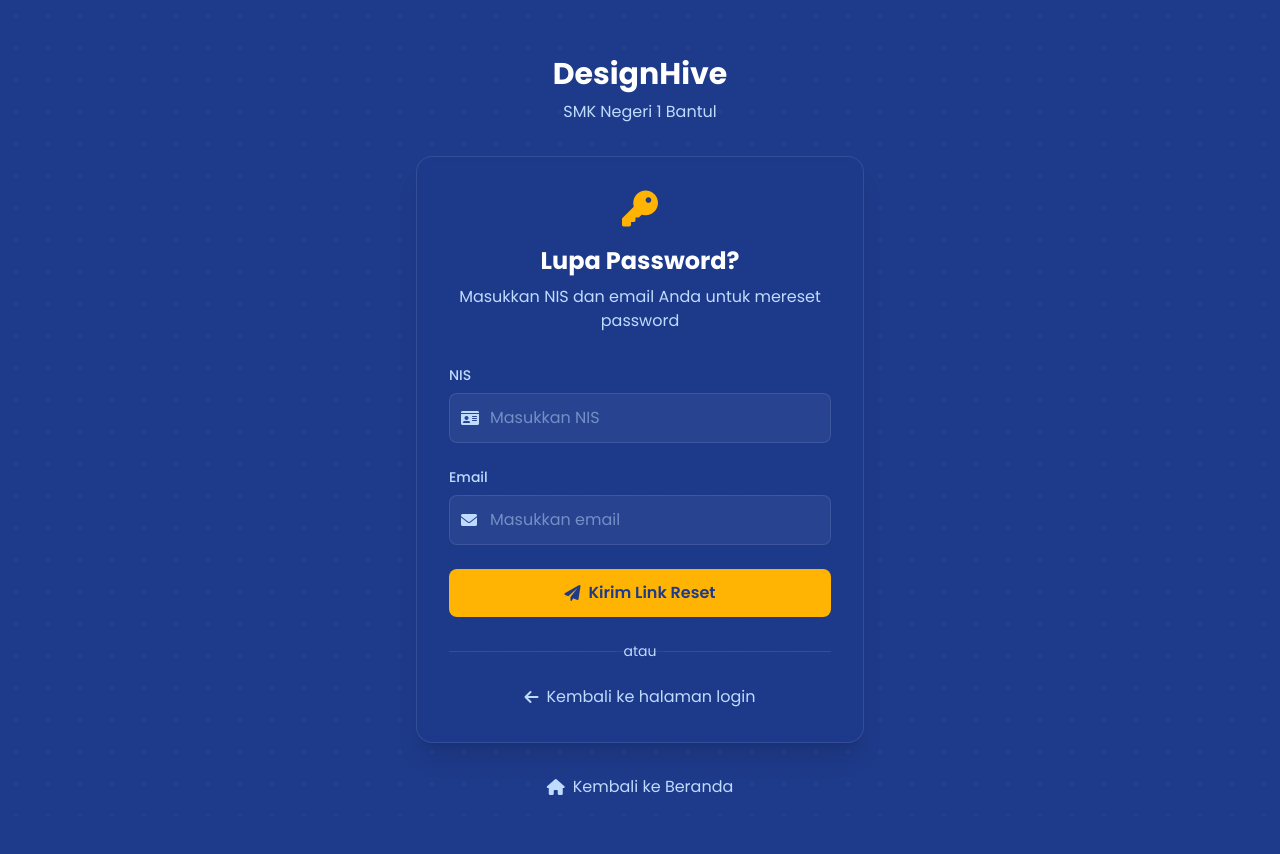
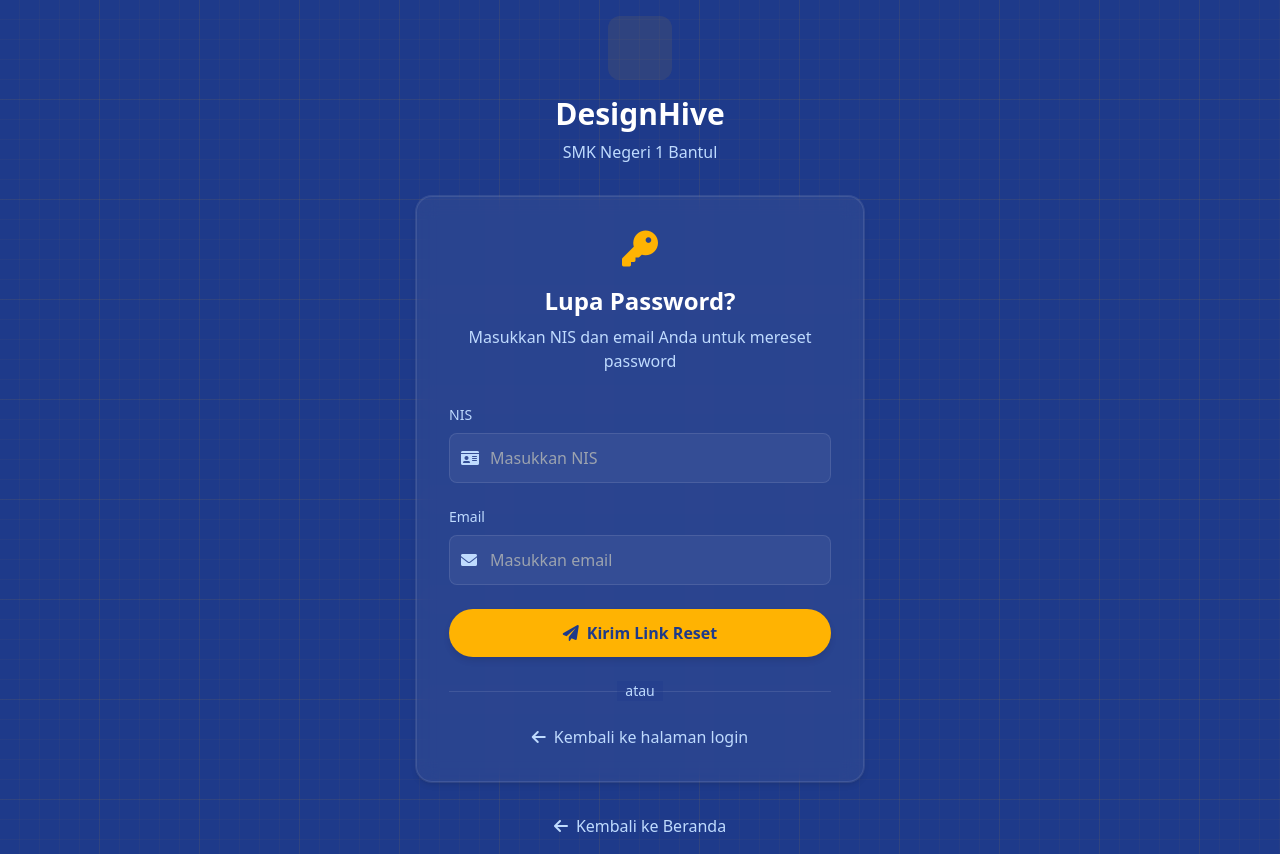
Before and after one commit to Avantheim-R/blackboxai-1746694529777, a PHP site: page /auth/forgot_password.php in a window 1280 px wide. Before the commit the page ends 795 px from the top, so only its background shows below. Run offline with PHP 8.4, Linux system fonts and the light colour scheme; some libraries are stand-ins or nearby versions.

Commit message:
Add auth/forgot_password.php 1746704999048

```diff
--- a/auth/forgot_password.php
+++ b/auth/forgot_password.php
@@ -41,47 +41,33 @@ if ($_SERVER['REQUEST_METHOD'] === 'POST') {
 <!DOCTYPE html>
 <html lang="id">
 <head>
-    <meta charset="UTF-8">
-    <meta name="viewport" content="width=device-width, initial-scale=1.0">
+    <meta charset="UTF-8" />
+    <meta name="viewport" content="width=device-width, initial-scale=1" />
     <title>Lupa Password - DesignHive</title>
     <script src="https://cdn.tailwindcss.com"></script>
-    <link href="https://cdnjs.cloudflare.com/ajax/libs/font-awesome/6.0.0-beta3/css/all.min.css" rel="stylesheet">
-    <link href="https://fonts.googleapis.com/css2?family=Poppins:wght@300;400;500;600;700&display=swap" rel="stylesheet">
-    <style>
-        body {
-            font-family: 'Poppins', sans-serif;
-            background-color: #1E3A8A;
-            background-image: radial-gradient(rgba(255, 179, 2, 0.05) 2px, transparent 2px);
-            background-size: 32px 32px;
-        }
-        .form-input {
-            transition: all 0.3s ease;
-        }
-        .form-input:focus {
-            border-color: #FFB302;
-            box-shadow: 0 0 0 2px rgba(255, 179, 2, 0.1);
-        }
-    </style>
+    <link href="https://cdnjs.cloudflare.com/ajax/libs/font-awesome/6.0.0-beta3/css/all.min.css" rel="stylesheet" />
+    <link href="https://fonts.googleapis.com/css2?family=Poppins:wght@300;400;500;600;700&display=swap" rel="stylesheet" />
+    <link href="/assets/css/style.css" rel="stylesheet" />
 </head>
-<body class="min-h-screen flex items-center justify-center p-4">
+<body class="professional-pattern min-h-screen flex items-center justify-center p-4">
     <div class="w-full max-w-md">
         <!-- Logo -->
         <div class="text-center mb-8">
             <a href="/" class="inline-block">
-                <i class="fas fa-hexagon text-[#FFB302] text-5xl"></i>
-                <h1 class="text-3xl font-bold text-white mt-4">DesignHive</h1>
+                <div class="icon-container mx-auto mb-4 w-16 h-16 text-3xl animate-glow">
+                    <i class="fas fa-hexagon"></i>
+                </div>
+                <h1 class="text-3xl font-bold text-white">DesignHive</h1>
                 <p class="text-blue-200 mt-2">SMK Negeri 1 Bantul</p>
             </a>
         </div>
 
         <!-- Forgot Password Card -->
-        <div class="bg-blue-900/30 backdrop-blur-sm rounded-2xl p-8 shadow-xl border border-white/10">
+        <div class="card-glass rounded-2xl p-8 shadow-professional hover-lift">
             <div class="text-center mb-8">
                 <i class="fas fa-key text-[#FFB302] text-4xl mb-4"></i>
                 <h2 class="text-2xl font-bold text-white">Lupa Password?</h2>
-                <p class="text-blue-200 mt-2">
-                    Masukkan NIS dan email Anda untuk mereset password
-                </p>
+                <p class="text-blue-200 mt-2">Masukkan NIS dan email Anda untuk mereset password</p>
             </div>
 
             <?php if ($error): ?>
@@ -99,30 +85,30 @@ if ($_SERVER['REQUEST_METHOD'] === 'POST') {
             <form method="POST" class="space-y-6">
                 <div>
                     <label for="nis" class="block text-sm font-medium text-blue-200 mb-2">NIS</label>
-                    <div class="relative">
+                    <div class="relative group">
                         <span class="absolute inset-y-0 left-0 pl-3 flex items-center text-blue-200">
                             <i class="fas fa-id-card"></i>
                         </span>
                         <input type="text" id="nis" name="nis" required
-                               class="form-input w-full pl-10 pr-4 py-3 bg-white/5 border border-white/10 rounded-lg text-white placeholder-blue-200/50 focus:outline-none"
+                               class="input-professional w-full pl-10 pr-4 py-3 group-hover:border-[#FFB302] transition-all duration-300"
                                placeholder="Masukkan NIS">
                     </div>
                 </div>
 
                 <div>
                     <label for="email" class="block text-sm font-medium text-blue-200 mb-2">Email</label>
-                    <div class="relative">
+                    <div class="relative group">
                         <span class="absolute inset-y-0 left-0 pl-3 flex items-center text-blue-200">
                             <i class="fas fa-envelope"></i>
                         </span>
                         <input type="email" id="email" name="email" required
-                               class="form-input w-full pl-10 pr-4 py-3 bg-white/5 border border-white/10 rounded-lg text-white placeholder-blue-200/50 focus:outline-none"
+                               class="input-professional w-full pl-10 pr-4 py-3 group-hover:border-[#FFB302] transition-all duration-300"
                                placeholder="Masukkan email">
                     </div>
                 </div>
 
                 <button type="submit"
-                        class="w-full bg-[#FFB302] text-blue-900 py-3 rounded-lg font-semibold hover:bg-[#F7CE68] transition-all duration-300 flex items-center justify-center space-x-2">
+                        class="btn-primary w-full py-3 flex items-center justify-center space-x-2">
                     <i class="fas fa-paper-plane"></i>
                     <span>Kirim Link Reset</span>
                 </button>
@@ -149,7 +135,7 @@ if ($_SERVER['REQUEST_METHOD'] === 'POST') {
         <!-- Back to Home -->
         <div class="mt-8 text-center">
             <a href="/" class="text-blue-200 hover:text-white transition-colors inline-flex items-center">
-                <i class="fas fa-home mr-2"></i>
+                <i class="fas fa-arrow-left mr-2"></i>
                 Kembali ke Beranda
             </a>
         </div>
```
